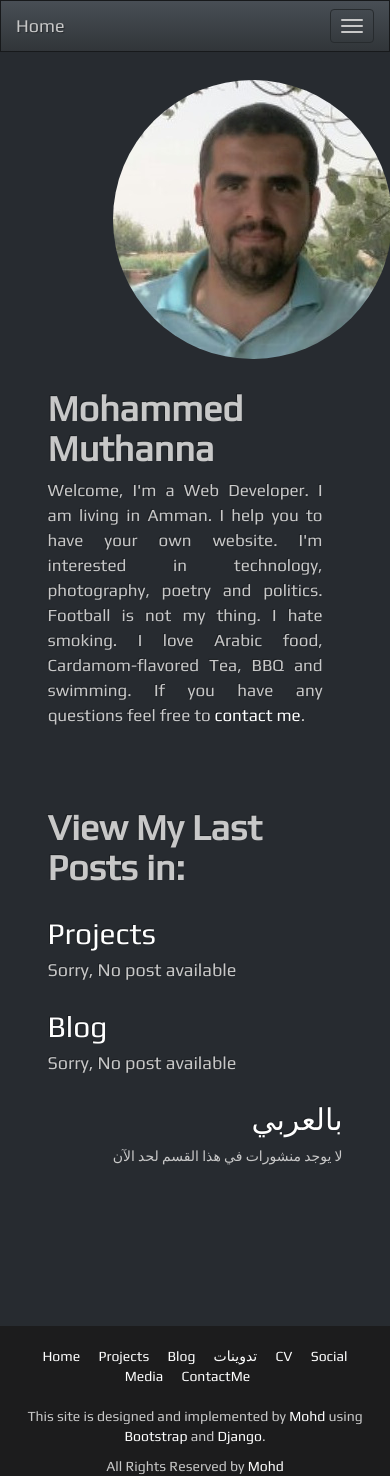
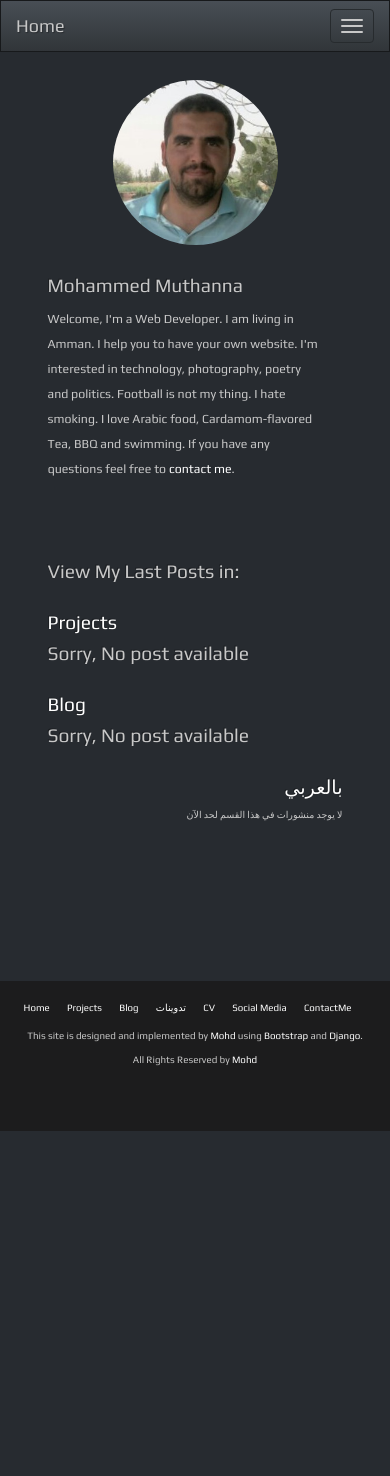
Before and after one commit to mohdmuthanna/mohd-blog-v2, a Django app: page / in a window 390 px wide. After the commit the page ends 1131 px from the top, so only its background shows below. Run offline with Django 3.2, Linux system fonts and the light colour scheme; data that the repository does not hold is empty; some libraries are stand-ins or nearby versions.

Commit message:
fixing font size in mobile view

```diff
--- a/blog/static/css/mohd.css
+++ b/blog/static/css/mohd.css
@@ -1,4 +1,9 @@
 
+@media (min-width: 0px) and (max-width: 500px) {
+  body, p, div {font-size: 0.99em;}
+  h1, h2, h3, h4, h5, h6 {font-size: 1.9999em;}
+
+}
 
 body, h1, h2, h3, h4, h5, h6, p{
   font-family: 'Play', sans-serif;
@@ -24,7 +29,7 @@ body, h1, h2, h3, h4, h5, h6, p{
 }
 
 .latest-body{
-  font-size: 16px;
+  font-size: 1.1em;
   color: #c8c8c8;
   /*text-align: justify;*/
 
@@ -35,14 +40,13 @@ body, h1, h2, h3, h4, h5, h6, p{
 }*/
 
 .head{
-  font-weight: 600;
+  font-weight: 500;
 }
 
 .about-me-body{
-  font-size: 17px;
+  font-size: 1.3em;
   font-weight: 300;
   line-height: 25px;
-  text-align: justify;
 }
 
 
@@ -156,6 +160,17 @@ border: 0px solid #000000;
   text-decoration: underline;
 }
 
+/* to make imiges in full post view responsiv */
+.full-post-body img{
+  display: block;
+  max-width: 100%;
+  height: auto;
+  margin-bottom: 30px;
+  margin-top: 30px;
+}
+
+
+
 /* Not used */
 
 .last-post-box-head{
@@ -164,14 +179,7 @@ border: 0px solid #000000;
 
 
 }
-/* to make imiges in full post view responsiv */
-.full-post-body img{
-  display: block;
-  max-width: 100%;
-  height: auto;
-  margin-bottom: 30px;
-  margin-top: 30px;
-}
+
 
 p.last-post-box-body{
   font-size: 15px;
--- a/templates/home.html
+++ b/templates/home.html
@@ -10,14 +10,16 @@
 <!-- about-me-section -->
 <div class="container about-me-section-padding">
   <div class="row">
-    <div class="col-xs-4 col-xs-offset-3 col-md-4 col-md-offset-0">
-      <img src="{% static 'uploads/my-circled-photo.jpg' %}" alt="mohd-pic" class="img-circle">
+    <div class="col-xs-6 col-xs-offset-3 col-md-4 col-md-offset-0">
+      <div class='centerrr'>
+        <img src="{% static 'uploads/my-circled-photo.jpg' %}" alt="mohd-pic" class="img-circle img-responsive">
+      </div>
     </div>
 
     <div class="col-xs-10 col-xs-offset-1 col-md-8 col-md-offset-0">
       <div class=about-me-box>
-        <h1 class='head'> Mohammed Muthanna </h1>
-        <h4 class='about-me-body'>
+        <h2 class='head'> Mohammed Muthanna </h2>
+        <p class='about-me-body'>
           Welcome, I'm a Web Developer. I am living in Amman. I help you to have
           your own website.
 
@@ -29,7 +31,7 @@
 
           If you have any questions feel free to
           <a href="mailto:mohd.muthanna@gmail.com" target="_blank">contact me</a>.
-        </h4>
+        </p>
       </div>
     </div>
   </div><!-- en of bio box -->
```
Also changed, not shown: blog/wsgi.py (line endings or trailing spaces).
